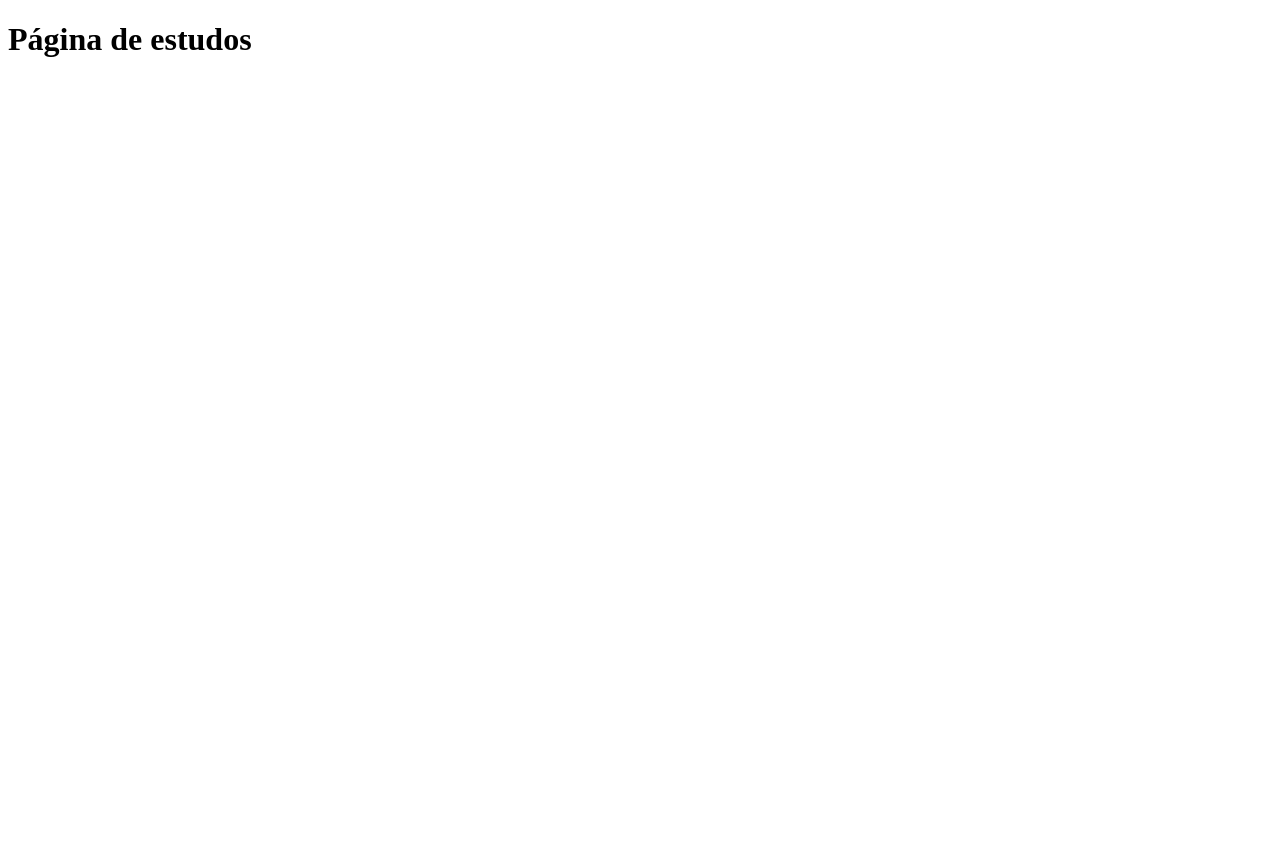
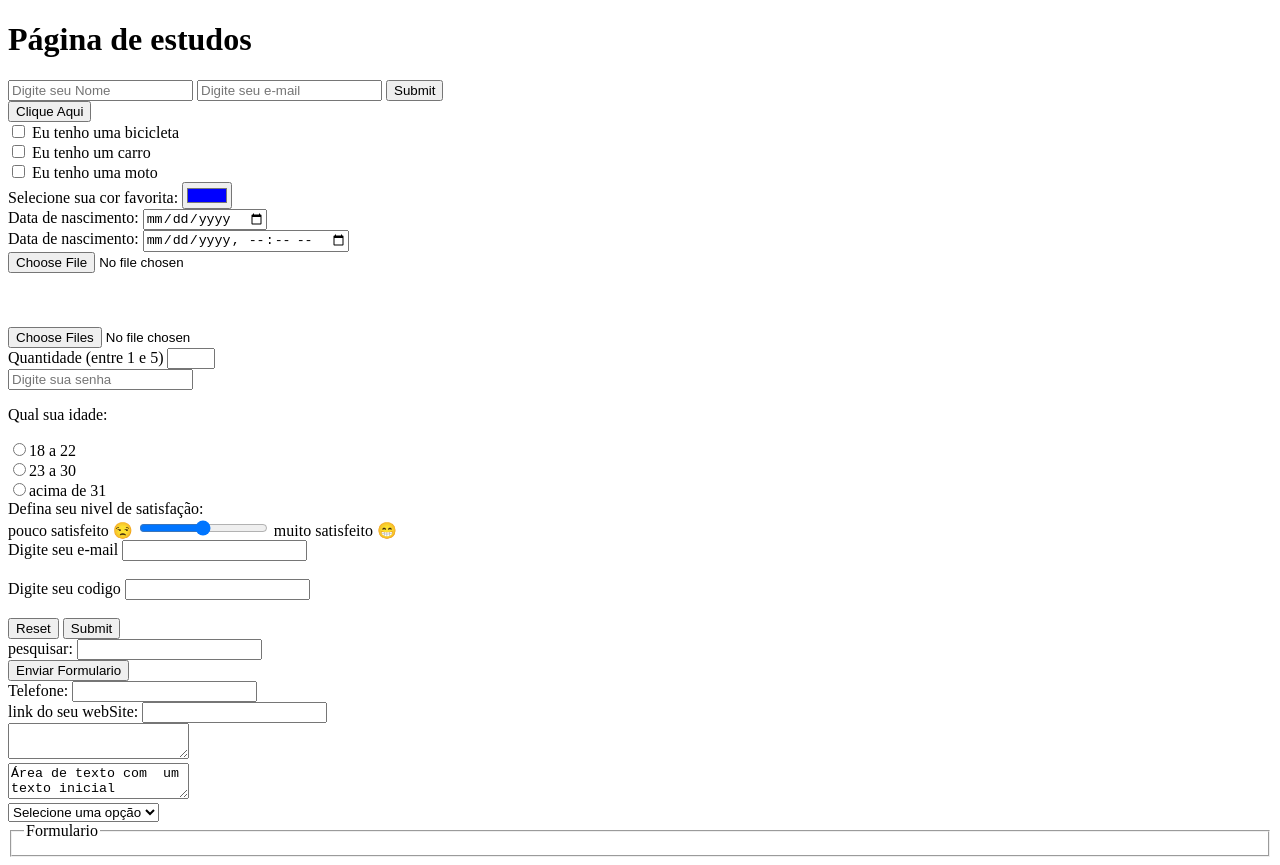
Before and after one commit to evellynbcardoso/estudos_html, a plain HTML site: page index.html in a window 1280 px wide. Before the commit the page ends 800 px from the top, so only its background shows below. Drawn offline with Linux system fonts and the light colour scheme.

Commit message:
aprendizados sobre formularios

```diff
--- a/index.html
+++ b/index.html
@@ -1,11 +1,125 @@
 <!DOCTYPE html>
 <html lang="pt-br">
+
 <head>
     <meta charset="UTF-8">
     <meta name="viewport" content="width=device-width, initial-scale=1.0">
     <title>Formulario</title>
 </head>
+
 <body>
     <h1>Página de estudos</h1>
+    <!-- criação dos botões   -->
+    <form method="get" action="envio_dados.php">
+        <input type="text" name="nome" placeholder="Digite seu Nome">
+        <input type=" e-mail" name="email" placeholder="Digite seu e-mail">
+        <input type="submit" name="enviar" placeholder="Enviar">
+    </form>
+
+    <form>
+        <input type="button" value="Clique Aqui" onclick="msg ()">
+    </form>
+    <!-- informando o que tem  -->
+    <form>
+        <input type="checkbox" name="veiculo1" value="bicicleta">
+        Eu tenho uma bicicleta<br>
+        <input type="checkbox" name="veiculo2" value="carro">
+        Eu tenho um carro<br>
+        <input type="checkbox" name="veiculo3" value="moto">
+        Eu tenho uma moto
+    </form>
+
+    <form>
+        Selecione sua cor favorita: <input type="color" name="favcor" value="#0000FF">
+    </form>
+    <!-- somente data de nascimento  -->
+    <form>
+        Data de nascimento: <input type="date" name="nascimento">
+    </form>
+ <!-- botão para adicionar a data de nascimento e a hora  -->
+    <form>
+        Data de nascimento: <input type="datetime-local" name="bdaytime">
+    </form>
+    <!-- permite o envio de um unico arquivo por vez  -->
+    <form>
+        <input type="file" name="arquivo">
+    </form>
+    <br><br><br>
+    <!-- para -permitir seleção de multiplos arquivos  -->
+    <form>
+        <input type="file" name="arquivos" multiple>
+    </form>
+
+    <form>
+        Quantidade (entre 1 e 5) <input type="number" name="qtd" min="1" max="5">
+    </form>
+
+    <form>
+        <input type="password" name="senha" placeholder="Digite sua senha">
+    </form>
+
+    <form>
+        <p> Qual sua idade:</p>
+        <input type="radio" name="idade" value="18_22">18 a 22 <br>
+        <input type="radio" name="idade" value="23_30">23 a 30 <br>
+        <input type="radio" name="idade" value="mais 31">acima de 31 <br>
+    </form>
+<!-- nivel de satisfação -->
+    <form>
+        Defina seu nivel de satisfação: <br>
+        pouco satisfeito 😒
+        <input type="range" name="satisfacao" min="0" max="10">
+        muito satisfeito 😁
+    </form>
+    <!-- label serve para funcionar o reset -->
+    <form>
+        <label for="email">Digite seu e-mail</label>
+        <input type="email" id="email" name="email"><br><br>
+        <label for="pin">Digite seu codigo</label>
+        <input type="text" id="pin" name="pin" maxlength="4"><br><br>
+        <input type="reset" value="Reset">
+        <input type="submit" value="Submit">
+    </form>
+
+    <form>
+        pesquisar: <input type="search" name="q">
+    </form>
+
+    <form>
+        <input type="submit" value="Enviar Formulario">
+    </form>
+
+    <form>
+        Telefone: <input type="tel" name="usetel">
+    </form>
+
+    <form>
+        link do seu webSite: <input type="url" name="webpage">
+    </form>
+
+    <form>
+        <textarea></textarea>
+        <br>
+        <textarea>Área de texto com  um texto inicial</textarea>
+    </form>
+
+    <select name="lista" id="lista">
+        <option >Selecione uma opção</option>
+        <option>Macarão</option>
+        <option> Pizza</option>
+        <option>Nhoque</option>
+        <option>Canelone</option>
+    </select>
+<!-- fieldset defini uma area delinitada para instenção de campos -->
+    <fieldset>
+        <legend>Formulario</legend>
+    </fieldset>
+    <!-- dando vida ao botão enviar  -->
+    <script>
+        function msg() {
+            alert("Você clicou no botão")
+        }
+    </script>
 </body>
+
 </html>
```
